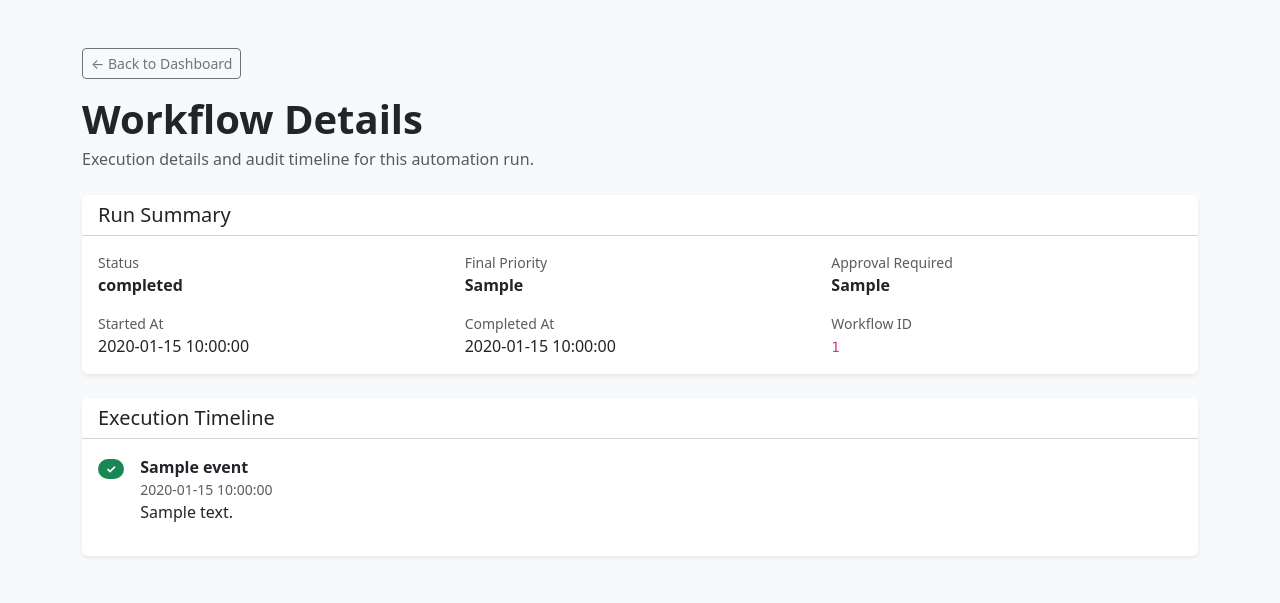
After one commit to markrollinborja/AI-IT-Ticket-Automation-Platform, a Python web app: template api/app/templates/workflow_run_details.html in a window 1280 px wide. The commit adds this page. Shown: the top 603 px of the page. Run offline with Jinja, Linux system fonts and the light colour scheme; the template is opened without the code that fills it: most values are stand-ins (such as "Sample title", 1, 10 or a date in 2020).

Commit message:
Add workflow details dashboard page

```diff
--- /dev/null
+++ b/api/app/templates/workflow_run_details.html
@@ -0,0 +1,92 @@
+<!DOCTYPE html>
+<html lang="en">
+<head>
+    <meta charset="UTF-8">
+    <title>Workflow Details</title>
+
+    <link
+        href="https://cdn.jsdelivr.net/npm/bootstrap@5.3.3/dist/css/bootstrap.min.css"
+        rel="stylesheet"
+    >
+</head>
+<body class="bg-light">
+    <div class="container py-5">
+
+        <div class="mb-4">
+            <a href="/dashboard" class="btn btn-sm btn-outline-secondary mb-3">
+                ← Back to Dashboard
+            </a>
+
+            <h1 class="fw-bold mb-1">Workflow Details</h1>
+            <p class="text-muted mb-0">
+                Execution details and audit timeline for this automation run.
+            </p>
+        </div>
+
+        <div class="card border-0 shadow-sm mb-4">
+            <div class="card-header bg-white">
+                <h5 class="mb-0">Run Summary</h5>
+            </div>
+
+            <div class="card-body">
+                <div class="row g-3">
+                    <div class="col-md-4">
+                        <div class="text-muted small">Status</div>
+                        <div class="fw-bold">{{ workflow_run.status }}</div>
+                    </div>
+
+                    <div class="col-md-4">
+                        <div class="text-muted small">Final Priority</div>
+                        <div class="fw-bold">{{ workflow_run.final_priority or "-" }}</div>
+                    </div>
+
+                    <div class="col-md-4">
+                        <div class="text-muted small">Approval Required</div>
+                        <div class="fw-bold">{{ workflow_run.approval_required }}</div>
+                    </div>
+
+                    <div class="col-md-4">
+                        <div class="text-muted small">Started At</div>
+                        <div>{{ workflow_run.started_at }}</div>
+                    </div>
+
+                    <div class="col-md-4">
+                        <div class="text-muted small">Completed At</div>
+                        <div>{{ workflow_run.completed_at or "-" }}</div>
+                    </div>
+
+                    <div class="col-md-4">
+                        <div class="text-muted small">Workflow ID</div>
+                        <code>{{ workflow_run.id }}</code>
+                    </div>
+                </div>
+            </div>
+        </div>
+
+        <div class="card border-0 shadow-sm">
+            <div class="card-header bg-white">
+                <h5 class="mb-0">Execution Timeline</h5>
+            </div>
+
+            <div class="card-body">
+                {% for log in audit_logs %}
+                    <div class="d-flex mb-3">
+                        <div class="me-3">
+                            <span class="badge rounded-pill text-bg-success">✓</span>
+                        </div>
+
+                        <div>
+                            <div class="fw-bold">{{ log.event }}</div>
+                            <div class="text-muted small">{{ log.created_at }}</div>
+                            <div>{{ log.message }}</div>
+                        </div>
+                    </div>
+                {% else %}
+                    <div class="text-muted">No audit logs found.</div>
+                {% endfor %}
+            </div>
+        </div>
+
+    </div>
+</body>
+</html>
```
Also changed, not shown: api/app/api/routes/dashboard.py (+40 -5 lines), api/app/templates/dashboard.html (+5 -2 lines).
